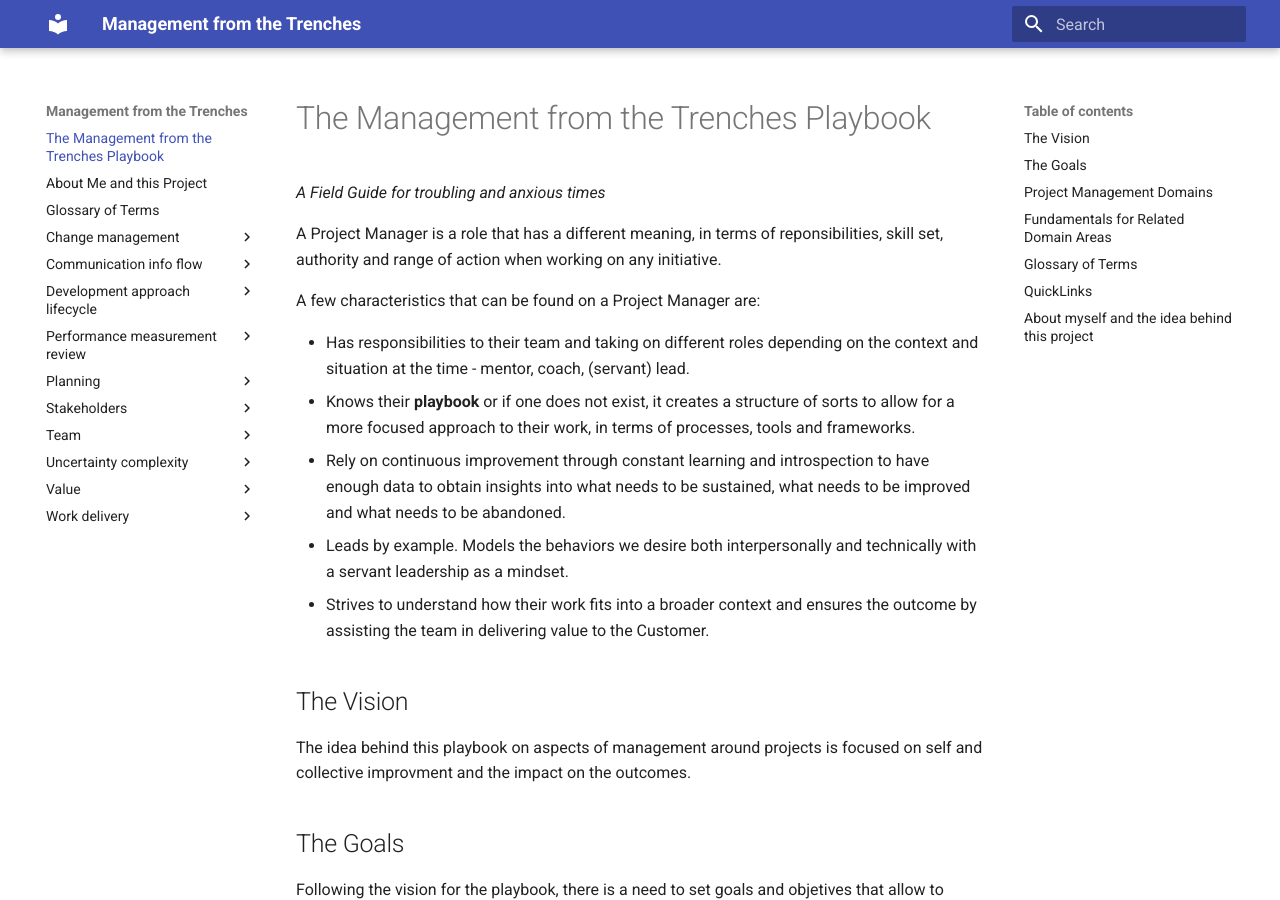
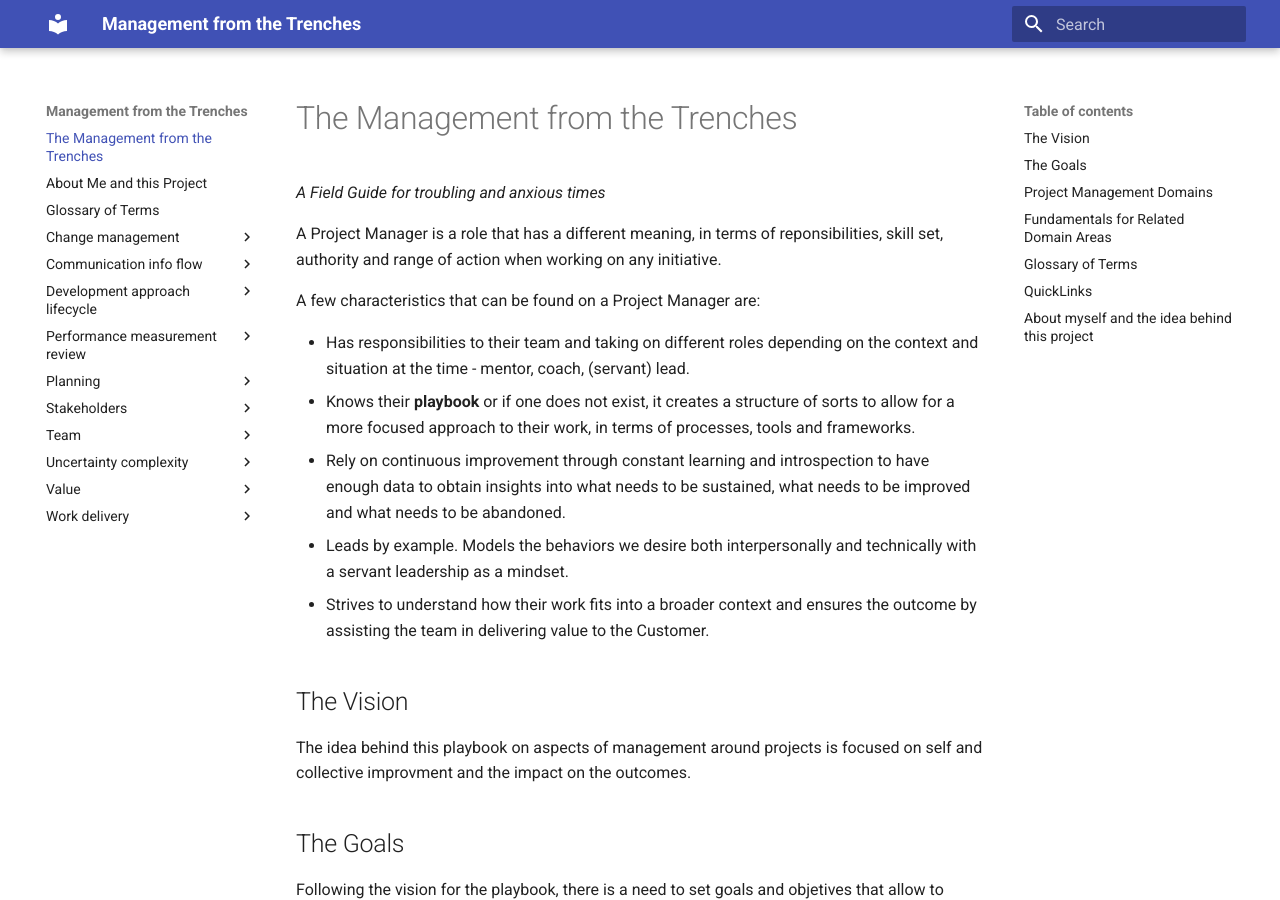
Before and after one commit to bmhash/bmhash.github.io, an MkDocs documentation site: the page built from docs/index.md, in a window 1280 px wide and 900 px high. Built offline with MkDocs 1.6.1 and Material for MkDocs 9.7.7, drawn with Linux system fonts in a browser that asks for light colours.

Commit message:
Update index.md

```diff
--- a/docs/index.md
+++ b/docs/index.md
@@ -1,4 +1,4 @@
-# The Management from the Trenches Playbook
+# The Management from the Trenches
 *A Field Guide for troubling and anxious times*
 
 
```
